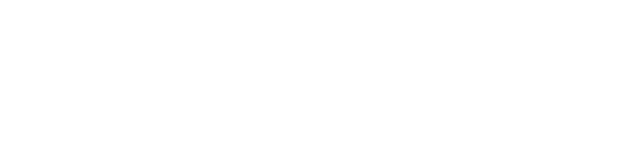
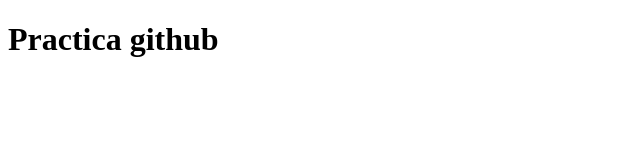
Before and after one commit to Jorreir373/Practica_github, a plain HTML site: page index.html in a window 1280 px wide. Shown: the whole page, without its empty margins (0-640 px from the left). Drawn offline with Linux system fonts and the light colour scheme.

Commit message:
Titutlo en body

```diff
--- a/index.html
+++ b/index.html
@@ -6,6 +6,6 @@
     <title>Practica github</title>
 </head>
 <body>
-
+    <h1>Practica github</h1>
 </body>
 </html>
```
